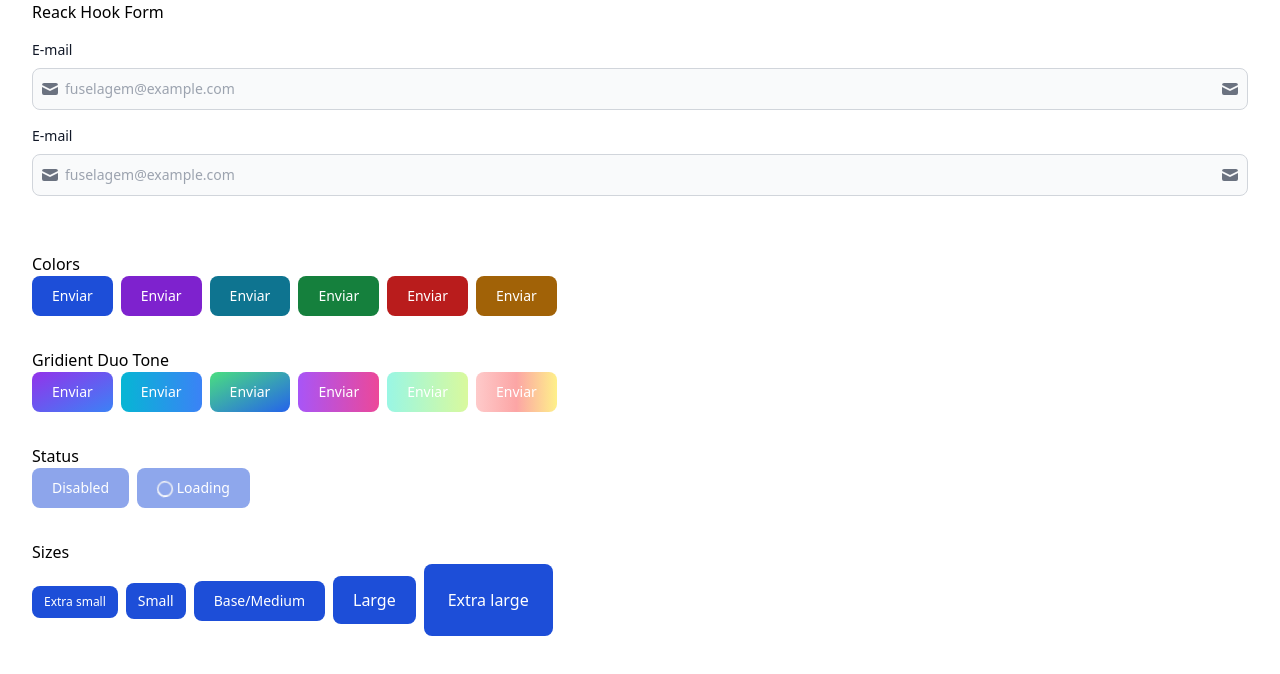
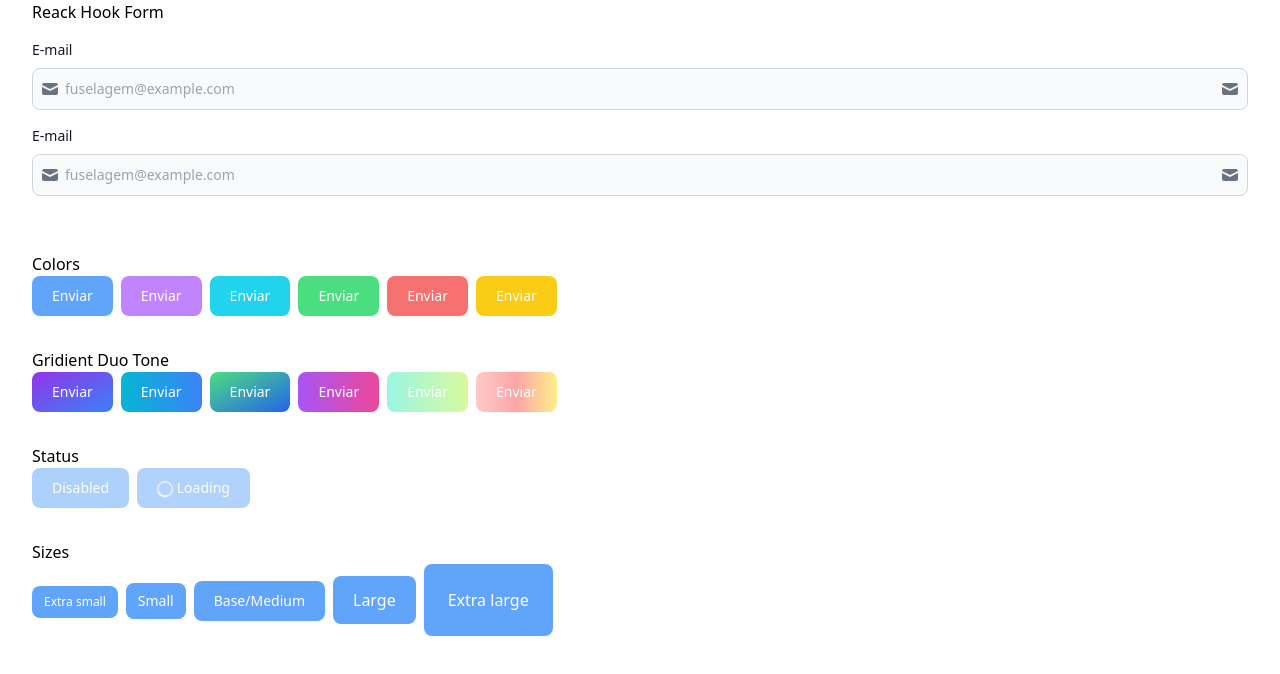
Before and after one commit to rafael-angonese/fuselagem, a React (Vite) app in the folder react/: page / in a window 1280 px wide. Shown: the top 674 px of the page. Built offline with nearby package versions, Linux system fonts and the light colour scheme.

Commit message:
:lipstick: feat: updated buttons colors

```diff
--- a/react/src/components/Button/Button.tsx
+++ b/react/src/components/Button/Button.tsx
@@ -38,17 +38,17 @@ const Button: React.FC<ButtonProps> = ({
         className={clsx(
           "text-white rounded-lg text-center font-medium focus:outline-none focus:ring-2",
           {
-            ["bg-blue-700 hover:bg-blue-800 focus:ring-blue-300 dark:bg-blue-600 dark:hover:bg-blue-700 dark:focus:ring-blue-800"]:
+            ["bg-blue-400 hover:bg-blue-500 focus:ring-blue-300 dark:bg-blue-600 dark:hover:bg-blue-700 dark:focus:ring-blue-800"]:
               color === NormalColorsEnum.DEFAULT,
-            ["bg-purple-700 hover:bg-purple-800 focus:ring-purple-300 dark:bg-purple-600 dark:hover:bg-purple-700 dark:focus:ring-purple-800"]:
+            ["bg-purple-400 hover:bg-purple-500 focus:ring-purple-300 dark:bg-purple-600 dark:hover:bg-purple-700 dark:focus:ring-purple-800"]:
               color === NormalColorsEnum.PRIMARY,
-            ["bg-cyan-700 hover:bg-cyan-800 focus:ring-cyan-300 dark:bg-cyan-600 dark:hover:bg-cyan-700 dark:focus:ring-cyan-800"]:
+            ["bg-cyan-400 hover:bg-cyan-500 focus:ring-cyan-300 dark:bg-cyan-600 dark:hover:bg-cyan-700 dark:focus:ring-cyan-800"]:
               color === NormalColorsEnum.SECONDARY,
-            ["bg-green-700 hover:bg-green-800 focus:ring-green-300 dark:bg-green-600 dark:hover:bg-green-700 dark:focus:ring-green-800"]:
+            ["bg-green-400 hover:bg-green-500 focus:ring-green-300 dark:bg-green-600 dark:hover:bg-green-700 dark:focus:ring-green-800"]:
               color === NormalColorsEnum.SUCCESS,
-            ["bg-red-700 hover:bg-red-800 focus:ring-red-300 dark:bg-red-600 dark:hover:bg-red-700 dark:focus:ring-red-800"]:
+            ["bg-red-400 hover:bg-red-500 focus:ring-red-300 dark:bg-red-600 dark:hover:bg-red-700 dark:focus:ring-red-800"]:
               color === NormalColorsEnum.ERROR,
-            ["bg-yellow-700 hover:bg-yellow-800 focus:ring-yellow-300 dark:bg-yellow-600 dark:hover:bg-yellow-700 dark:focus:ring-yellow-800"]:
+            ["bg-yellow-400 hover:bg-yellow-500 focus:ring-yellow-300 dark:bg-yellow-600 dark:hover:bg-yellow-700 dark:focus:ring-yellow-800"]:
               color === NormalColorsEnum.WARNING,
           },
           {
--- a/react/src/pages/Home/ButtonsExample/ButtonsExample.tsx
+++ b/react/src/pages/Home/ButtonsExample/ButtonsExample.tsx
@@ -26,10 +26,8 @@ const ButtonsExample: React.FC = () => {
 
       <h1 className="mt-8">Status</h1>
       <div className="space-x-2">
-        <Button isDisabled color="default">
-          Disabled
-        </Button>
-        <Button isLoading isDisabled color="default">
+        <Button isDisabled>Disabled</Button>
+        <Button isLoading isDisabled>
           Loading
         </Button>
       </div>
```
